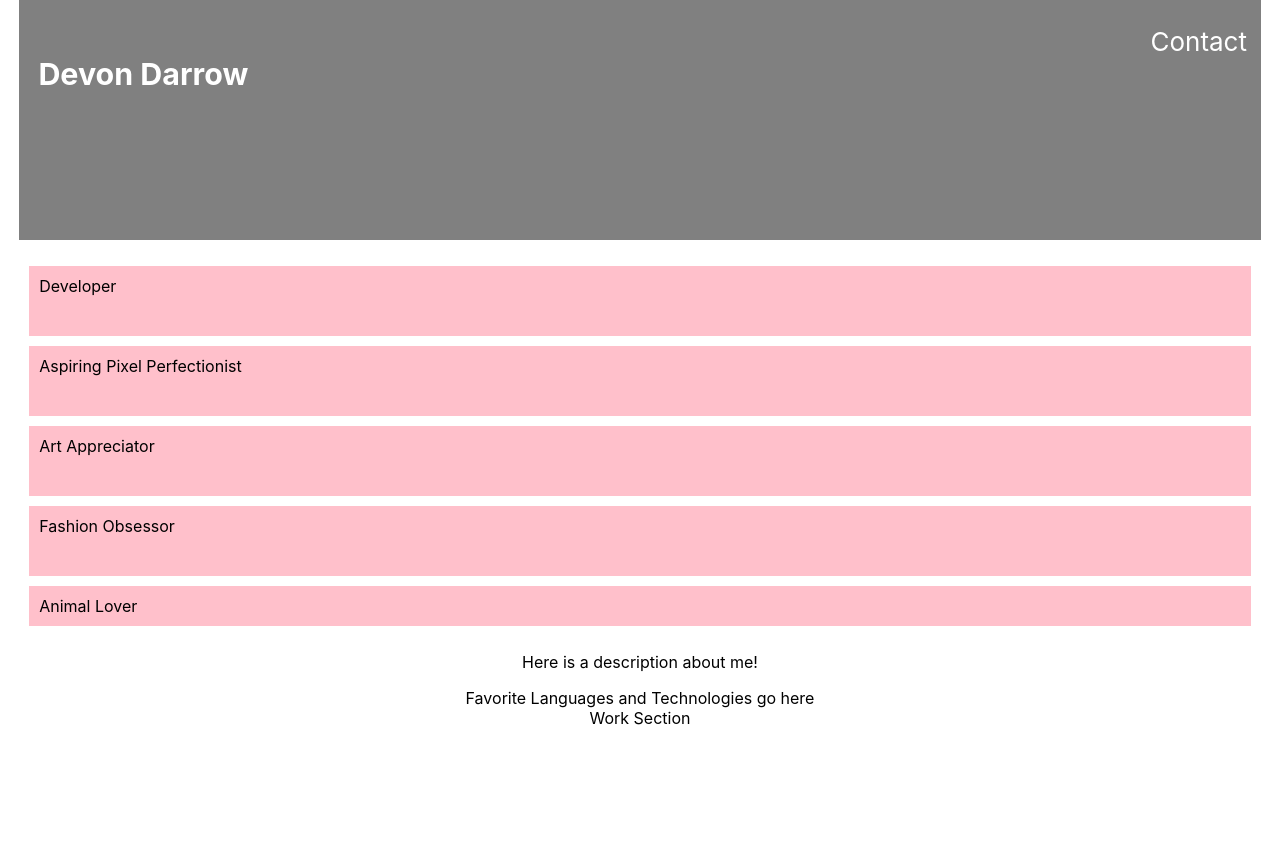
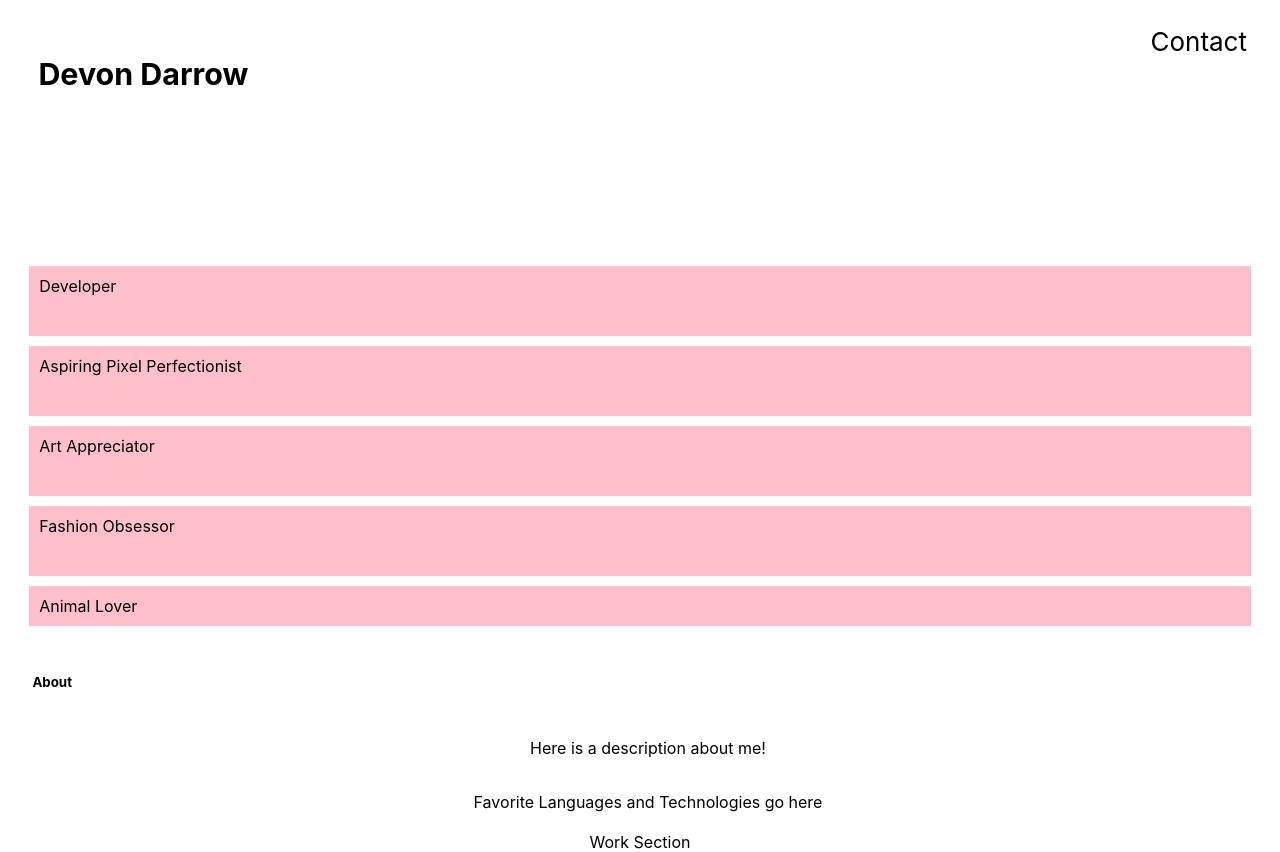
Before and after one commit to DDarrow123/Updated_Website_2019, a React (Create React App) app: page / in a window 1280 px wide. Shown: the top 852 px of the page. Before the commit the page ends 800 px from the top, so only its background shows below. Built offline with nearby package versions, Linux system fonts and the light colour scheme.

Commit message:
built out skeleton of about and work sections

```diff
--- a/src/About.js
+++ b/src/About.js
@@ -4,6 +4,7 @@ class About extends Component {
   render() {
     return (
       <div className="about-para">
+        <h5 className="about-para__about-title">About</h5>
         <p className="about-para__about-description">
           Here is a description about me!
         </p>
--- a/src/stylesheets/partials/_about.scss
+++ b/src/stylesheets/partials/_about.scss
@@ -0,0 +1,21 @@
+.about-para {
+  display: grid;
+  grid-gap: 10px;
+  grid-template-rows: 60px 60px 40px;
+  &__about-title {
+    text-align: left;
+    margin-left: 1em;
+  }
+  &__about-description {
+    margin-left: 1em;
+  }
+  &__tech {
+    margin-left: 1em;
+  }
+}
+
+@media (min-width: 650px) {
+}
+
+@media (min-width: 1000px) {
+}
--- a/src/stylesheets/partials/_navbar.scss
+++ b/src/stylesheets/partials/_navbar.scss
@@ -1,11 +1,11 @@
 .row {
-  background-color: grey;
+  background-color: white;
   min-height: 30vh;
   display: flex;
   flex-direction: row;
   align-items: flex-start;
   font-size: calc(10px + 2vmin);
-  color: white;
+  color: black;
   &__my-name {
     flex: 0 0 50%;
     margin: 1em 0 3em 0;
```
